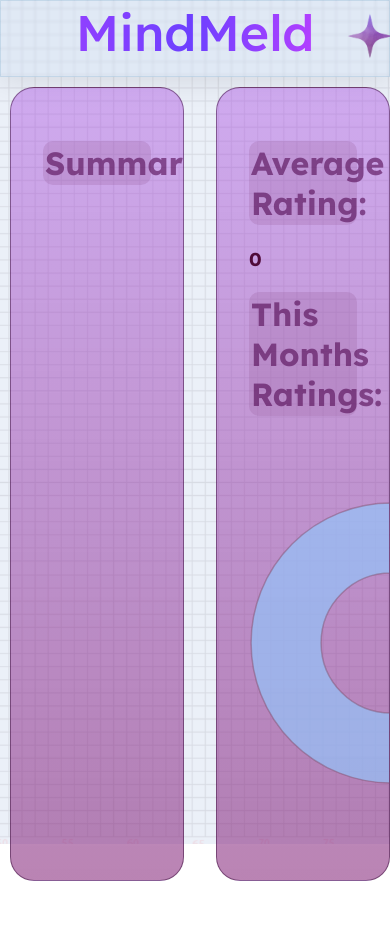
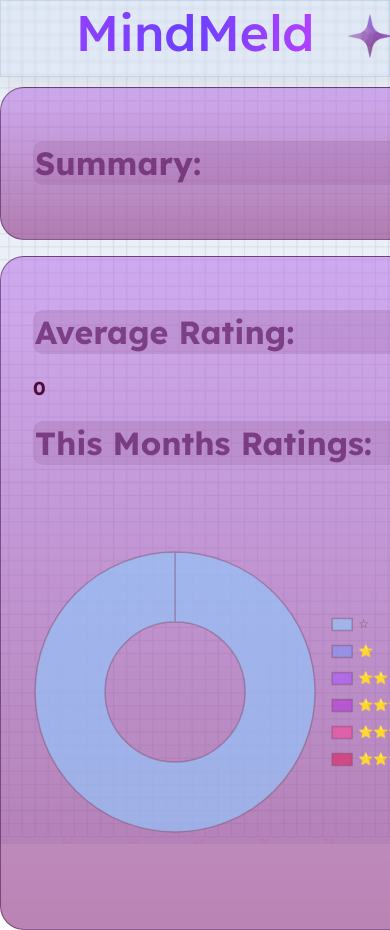
Before and after one commit to abhijosyu/journal-tracker, a React (Vite) app: page / in a window 390 px wide. Both pictures are taken after a click on the button "Analyze". Before the commit the page ends 881 px from the top, so only its background shows below. Built offline with nearby package versions, Linux system fonts and the light colour scheme; no server answers.

Commit message:
reverted AI model version

```diff
--- a/src/components/JournalBox/JournalBox.css
+++ b/src/components/JournalBox/JournalBox.css
@@ -9,6 +9,22 @@
   grid-auto-rows: 290px;
   gap: 2rem 0.25rem;
   margin-left: 10px;
+}
+
+@media (max-width: 768px) {
+  .journalBox {
+    width: 150px;
+    height: 250px;
+  }
+  .journalEntriesContainer {
+    display: grid;
+    align-items: center;
+    justify-content: center;
+
+    gap: 2;
+
+    margin-left: 0px;
+  }
 }
 
 .JournalBox {
--- a/src/view/AnalysisPage.css
+++ b/src/view/AnalysisPage.css
@@ -12,8 +12,37 @@
   display: flex;
   gap: 2rem;
   justify-content: center;
+  z-index: 0;
 }
 
+@media (max-width: 768px) {
+  .analysisInfo {
+    display: grid;
+    gap: 1rem;
+    flex: 1;
+    justify-content: center;
+    align-items: center;
+    width: 100%;
+    padding: 0;
+  }
+
+  .analysisPage {
+    width: 100%;
+
+    padding: 0;
+    margin-left: 0;
+  }
+
+  .spotlightCard {
+    width: 100% !important;
+    max-width: none !important;
+  }
+}
+
+.spotlightCard {
+  width: 100%;
+  max-width: 500px;
+}
 .donutWrapper {
   margin-top: 0rem;
 }
--- a/src/view/AnalysisPage.tsx
+++ b/src/view/AnalysisPage.tsx
@@ -5,6 +5,7 @@
 import { Chart as ChartJS, ArcElement, Tooltip, Legend } from "chart.js";
 import { Doughnut } from "react-chartjs-2";
 import SpotlightCard from "../blocks/Components/SpotlightCard/SpotlightCard";
+import { useState, useEffect } from "react";
 
 ChartJS.register(ArcElement, Tooltip, Legend);
 
@@ -94,25 +95,22 @@
       },
     },
   };
+  const [isMobile, setIsMobile] = useState(window.innerWidth <= 768);
 
+  useEffect(() => {
+    const handleResize = () => setIsMobile(window.innerWidth <= 768);
+    window.addEventListener("resize", handleResize);
+    return () => window.removeEventListener("resize", handleResize);
+  }, []);
+
+  const analysisInfo = () => {
     return (
-    <div className="AnalysisWrapper">
-      <div className="headerContainer">
-        <Header
-          onHeaderClick={onHeaderClick}
-          onChangeChatbot={onChangeChatbot}
-          screen={currentScreen}
-          onAnalyzeButtonClick={onAnalyzeButtonClick}
-        />
-      </div>
-
-      <div className="analysisPage">
       <div className="analysisInfo cardsFadeIn">
-          <SpotlightCard>
+        <SpotlightCard className="spotlightCard">
           <h1> Summary:</h1>
           <p> {analyzeAISummary} </p>
         </SpotlightCard>
-          <SpotlightCard>
+        <SpotlightCard className="spotlightCard">
           <h1>Average Rating: </h1>
           <h3> {averageRating}</h3>
           <h1>This Months Ratings: </h1>
@@ -129,6 +127,22 @@
           </div>
         </SpotlightCard>
       </div>
+    );
+  };
+
+  return (
+    <div className="AnalysisWrapper">
+      <div className="headerContainer">
+        <Header
+          onHeaderClick={onHeaderClick}
+          onChangeChatbot={onChangeChatbot}
+          screen={currentScreen}
+          onAnalyzeButtonClick={onAnalyzeButtonClick}
+        />
+      </div>
+
+      <div className="analysisPage">
+        {isMobile ? (chatbotOpen ? null : analysisInfo()) : analysisInfo()}
 
         {chatbotOpen && (
           <div className="chatbotContainer">
--- a/src/view/EntryPage.css
+++ b/src/view/EntryPage.css
@@ -46,3 +46,9 @@
   margin: 0;
   padding: 0;
 }
+
+@media (max-width: 768px) {
+  .chatbotContainer {
+    width: 60%;
+  }
+}
--- a/src/view/MainPage.css
+++ b/src/view/MainPage.css
@@ -14,3 +14,12 @@
   margin: 0;
   padding: 0;
 }
+
+@media (max-width: 768px) {
+  .chatbotContainer {
+    width: 100%;
+  }
+  .journalEntriesContainer {
+    width: 20%;
+  }
+}
--- a/src/view/MainPage.tsx
+++ b/src/view/MainPage.tsx
@@ -1,3 +1,4 @@
+import { useEffect, useState } from "react";
 import Chatbot from "../components/Chatbot/Chatbot";
 import Header from "../components/Header/Header";
 import JournalBox from "../components/JournalBox/JournalBox";
@@ -34,6 +35,13 @@
   onAnalyzeButtonClick,
 }) => {
   const reversedList = [...journalEntriesList].reverse();
+  const [isMobile, setIsMobile] = useState(window.innerWidth <= 768);
+
+  useEffect(() => {
+    const handleResize = () => setIsMobile(window.innerWidth <= 768);
+    window.addEventListener("resize", handleResize);
+    return () => window.removeEventListener("resize", handleResize);
+  }, []);
   console.log(reversedList);
   return (
     <div className="MainPageWrapper">
@@ -46,9 +54,12 @@
         ></Header>
       </div>
       <div className="MainPage" style={{ height: "100vh", width: "100%" }}>
+        {isMobile && chatbotOpen ? null : (
           <div
             className="journalEntriesContainer"
-          style={{ width: chatbotOpen ? "75%" : "100%" }}
+            style={{
+              width: chatbotOpen ? "75%" : "100%",
+            }}
           >
             {reversedList.map((e) => (
               <JournalBox
@@ -61,6 +72,8 @@
               ></JournalBox>
             ))}
           </div>
+        )}
+
         {chatbotOpen ? (
           <div className="chatbotContainer">
             <Chatbot
```
Also changed, not shown: 1 other file (tests, documents, lock files or other folders). Lines whose indentation alone changed are shown as unchanged.
